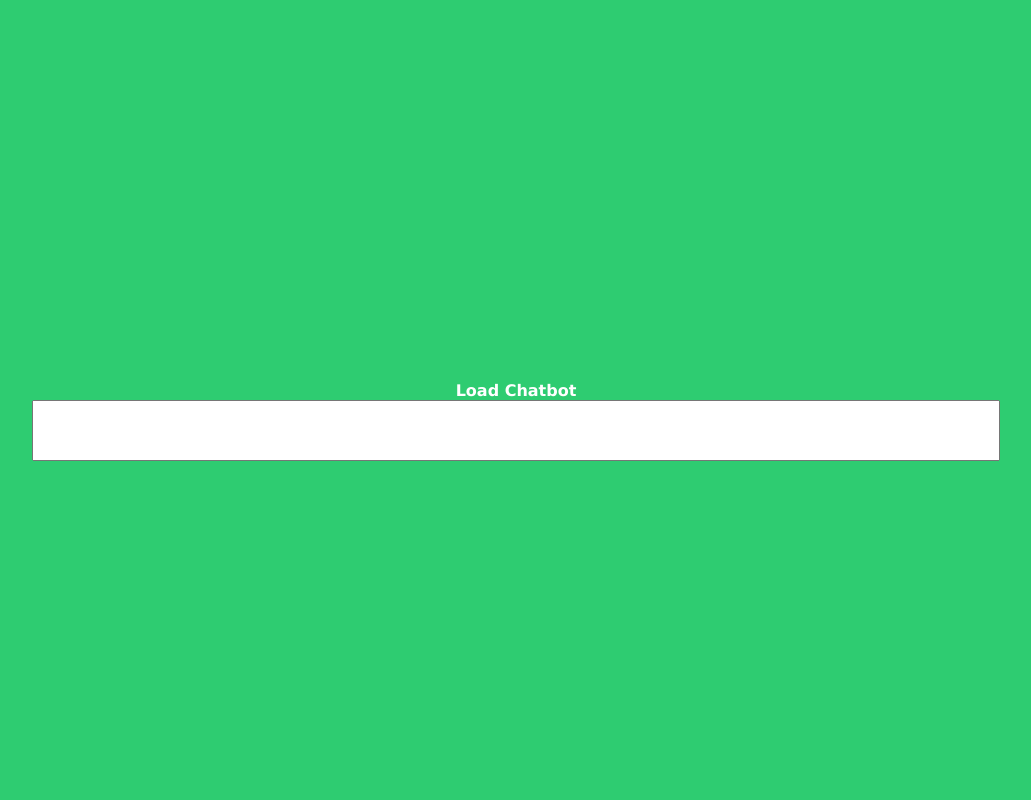
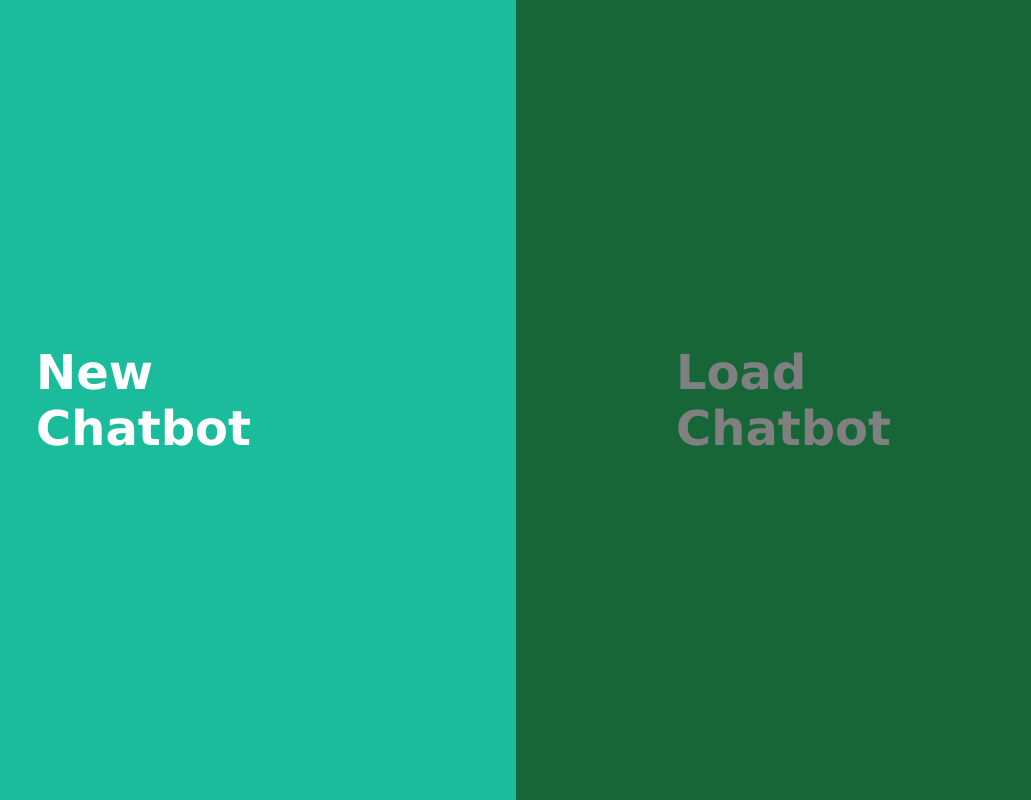
Before and after one commit to pique0822/chatbots, a plain HTML site: page index.html in a window 1280 px wide. Shown: the whole page, without its empty margins (124-1155 px from the left). Drawn offline with Linux system fonts and the light colour scheme.

Commit message:
updating style

```diff
--- a/css/main.css
+++ b/css/main.css
@@ -26,9 +26,9 @@ body{
 }
 
 #load_chatbot{
+	width:100%;
+
 	position: absolute;
-
-	width:100%;
 	right: 0;
 	top: 0;
 	background-color: #2ecc71;
@@ -52,31 +52,56 @@ body{
 	transform: translateX(-50%);
 }
 
-@media only screen and (min-width: 768px) {
+@media screen and (min-width: 768px) {
 
+	.two-button{
+		height: 100%;
+		width: 50%;
 
+		opacity: 0.5;
 
+		color: white;
+	}
+
+	.two-button:hover{
+		opacity: 1;
+		cursor: pointer;
+	}
 
 	#new_chatbot{
+
+		display: block;
+		width: 50%;
 		position: absolute;
 		left: 0;
 		top: 0;
 		background-color: #1abc9c;
 	}
+	#new_chatbot > h1{
+		transform: translate(-50%,-50%);
+		font-size: 3em;
+		display: block;
+	}
 
 	#load_chatbot{
+		width: 50%;
 		position: absolute;
 		right: 0;
 		top: 0;
 		background-color: #2ecc71;
 	}
+	#load_chatbot > h1{
+		transform: translate(-50%,-50%);
+		font-size: 3em;
+		display: block;
+	}
 	#load_chatbot:hover > #chatbot_id{
-		transition: display 5s linear;
+		transition: display 5s ease;
 		display: block;
 	}
 	#load_chatbot:hover > h1{
 		display: none;
-		transition: font-size 0.05s ease, transform 0.5s ease;
+		transition: font-size 0.15s ease, transform 0.3s ease;
 		transform: translate(-50%,-100%);
 		font-size: 1em;
 		display: block;
--- a/index.html
+++ b/index.html
@@ -15,6 +15,10 @@
 				<input id='chatbot_id' type="text" maxlength="6" size="6"></input>
 			</div>
 			<script>
+				document.body.style.webkitTransform =  'scale(1)';
+				document.body.style.msTransform =   'scale(100)';
+				document.body.style.transform = 'scale(1)';
+				document.body.style.zoom = screen.logicalXDPI / screen.deviceXDPI;
 				function newChatbot(){
 					window.location.href = 'new_chatbot.html';
 				};
```
